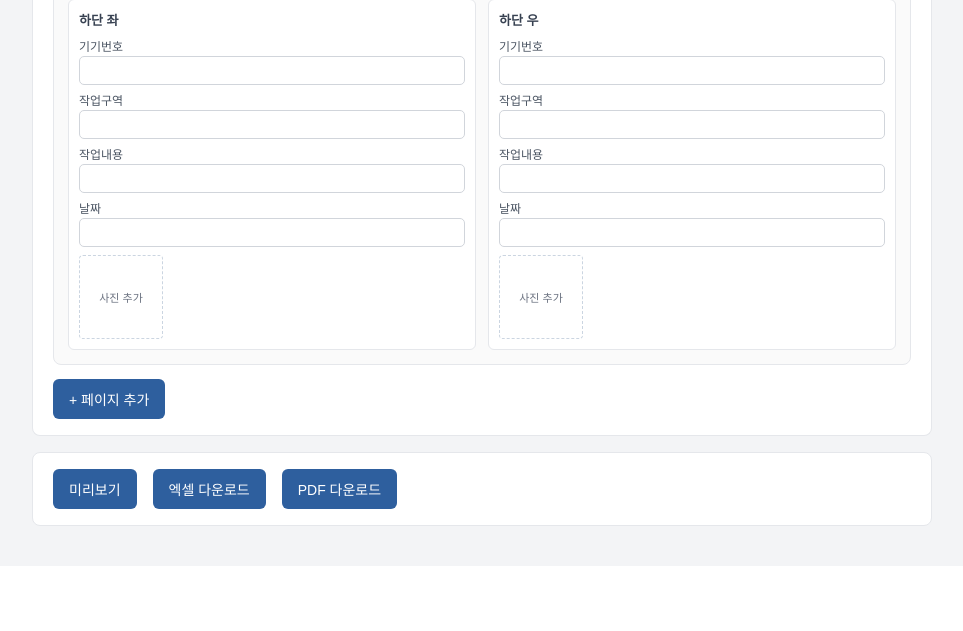
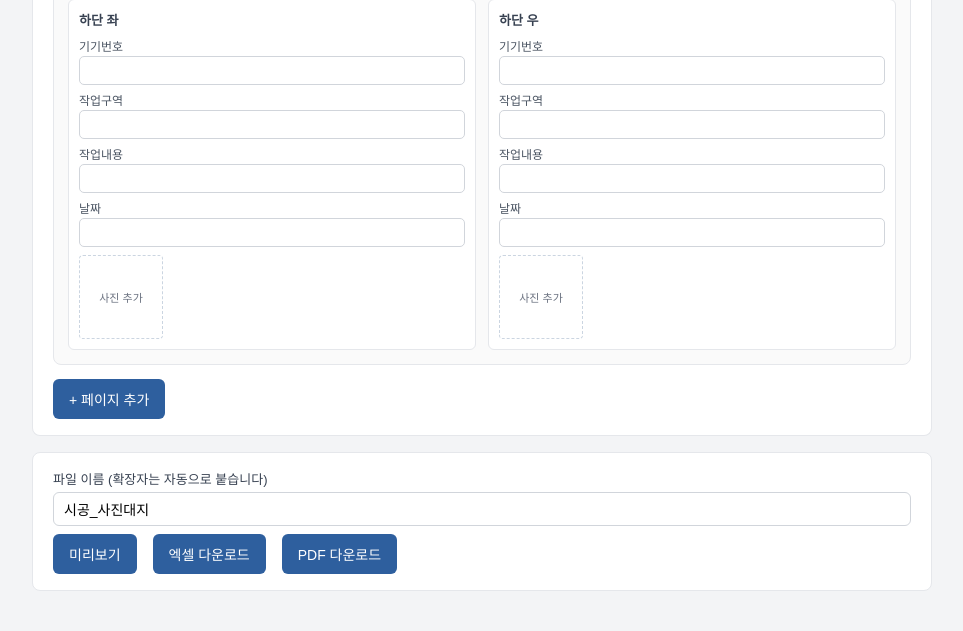
Before and after one commit to faraoh77777/work-photo-manage, a Flask app: page / in a window 1280 px wide. Shown: the part 1595-2226 px from the top of the page, without its empty margins (158-1121 px from the left). Before the commit the page ends 2121 px from the top, so only its background shows below. Run offline with Flask 3, Linux system fonts and the light colour scheme; some libraries are stand-ins or nearby versions.

Commit message:
사진대지생성기: 다운로드 파일 이름을 직접 지정할 수 있게 추가
기존엔 파일명이 "사진관리 구분_사진대지"로 서버에서 자동으로만 정해졌음
(예: 시공_사진대지.xlsx). 다운로드 버튼 위에 "파일 이름" 입력칸을 추가해
직접 원하는 이름으로 저장할 수 있게 함 — 엑셀/PDF 둘 다 같은 값을 씀.

- 구분(사진관리 구분)을 고르면 자동으로 그 이름으로 채워두되, 사용자가
  직접 고친 뒤에는 더 이상 자동으로 덮어쓰지 않음(fileNameManuallyEdited)
- Windows에서 파일명에 못 쓰는 문자(\/:*?"<>|)는 저장 직전에 제거
- 빈 값이면 예전처럼 서버가 만든 이름(Content-Disposition)을 그대로 사용
  (하위 호환 — 안 건드리면 동작 그대로)

Co-Authored-By: Claude Sonnet 5 <noreply@anthropic.com>
Claude-Session: https://claude.ai/code/session_01JvhTnpyd84topacAEY1wyU

```diff
--- a/photo-sheet/static/app.js
+++ b/photo-sheet/static/app.js
@@ -684,6 +684,26 @@ const companyNameInput = document.getElementById("companyName");
 const workTitleInput = document.getElementById("workTitle");
 const supabaseUrlInput = document.getElementById("supabaseUrl");
 const supabaseKeyInput = document.getElementById("supabaseKey");
+const fileNameInput = document.getElementById("fileNameInput");
+
+// ── 파일 이름(2026-09-08 요청) ──────────────────────────
+// "사진관리 구분"을 고르면 자동으로 그 이름으로 채워두되, 사용자가 직접 파일 이름을
+// 고친 뒤에는(예: 특정 도면번호로 저장하고 싶을 때) 더 이상 자동으로 덮어쓰지 않는다.
+let fileNameManuallyEdited = false;
+fileNameInput.addEventListener("input", () => { fileNameManuallyEdited = true; });
+function defaultFileName() {
+  return (workTitleInput.value || "").trim() ? `${workTitleInput.value.trim()}_사진대지` : "사진대지";
+}
+function refreshDefaultFileName() {
+  if (fileNameManuallyEdited && fileNameInput.value.trim()) return;
+  fileNameInput.value = defaultFileName();
+  fileNameManuallyEdited = false;
+}
+// Windows에서 파일명에 못 쓰는 문자만 지우고, 비어있으면 기본값으로 되돌린다.
+function sanitizeFileName(name) {
+  const cleaned = (name || "").replace(/[\\/:*?"<>|]/g, "").trim();
+  return cleaned || defaultFileName();
+}
 
 function updateHdrProjectCompany() {
   const t = [projectNameInput.value, companyNameInput.value].filter(Boolean).join(" · ");
@@ -702,6 +722,7 @@ async function loadSettings() {
   supabaseKeyInput.value = data.supabase_key || "";
   updateSupabaseClient(data.supabase_url, data.supabase_key);
   updateHdrProjectCompany();
+  refreshDefaultFileName();
 }
 
 async function saveSettings() {
@@ -722,7 +743,7 @@ async function saveSettings() {
 
 projectNameInput.addEventListener("blur", saveSettings);
 companyNameInput.addEventListener("blur", saveSettings);
-workTitleInput.addEventListener("change", saveSettings);
+workTitleInput.addEventListener("change", () => { refreshDefaultFileName(); saveSettings(); });
 supabaseUrlInput.addEventListener("blur", saveSettings);
 supabaseKeyInput.addEventListener("blur", saveSettings);
 
@@ -878,10 +899,16 @@ async function download(format) {
     });
     if (!res.ok) throw new Error(await res.text());
     const blob = await res.blob();
-    const filename = filenameFromDisposition(
-      res.headers.get("Content-Disposition"),
-      format === "xlsx" ? "사진대지.xlsx" : "사진대지.pdf"
-    );
+    // 사용자가 "파일 이름" 칸에 직접 적어둔 이름을 우선 쓴다(2026-09-08 요청) —
+    // 비어있으면 예전처럼 서버가 만들어준 이름(Content-Disposition)을 그대로 쓴다.
+    const ext = format === "xlsx" ? "xlsx" : "pdf";
+    const customName = fileNameInput.value.trim();
+    const filename = customName
+      ? `${sanitizeFileName(customName)}.${ext}`
+      : filenameFromDisposition(
+          res.headers.get("Content-Disposition"),
+          format === "xlsx" ? "사진대지.xlsx" : "사진대지.pdf"
+        );
 
     if (supportsFsAccess && saveDirHandle) {
       const fileHandle = await saveDirHandle.getFileHandle(filename, { create: true });
--- a/photo-sheet/static/style.css
+++ b/photo-sheet/static/style.css
@@ -127,6 +127,11 @@ h1 { font-size: 22px; margin-bottom: 16px; display: flex; align-items: center; g
 }
 .primary-btn:hover { background: #1E3A5F; }
 .actions { display: flex; flex-direction: column; align-items: stretch; gap: 8px; }
+.actions label { display: block; font-size: 13px; color: #374151; }
+.actions input[type=text] {
+  display: block; width: 100%; margin-top: 4px; padding: 8px 10px;
+  border: 1px solid #d1d5db; border-radius: 6px; font-size: 14px;
+}
 .actions-row { display: flex; align-items: center; gap: 8px; }
 #status { font-size: 13px; color: #6b7280; }
 
--- a/photo-sheet/templates/index.html
+++ b/photo-sheet/templates/index.html
@@ -78,6 +78,9 @@
   </section>
 
   <section class="panel actions">
+    <label>파일 이름 (확장자는 자동으로 붙습니다)
+      <input type="text" id="fileNameInput" placeholder="사진대지">
+    </label>
     <div class="actions-row">
       <button type="button" id="previewBtn" class="primary-btn">미리보기</button>
       <button type="button" id="downloadXlsx" class="primary-btn">엑셀 다운로드</button>
```
